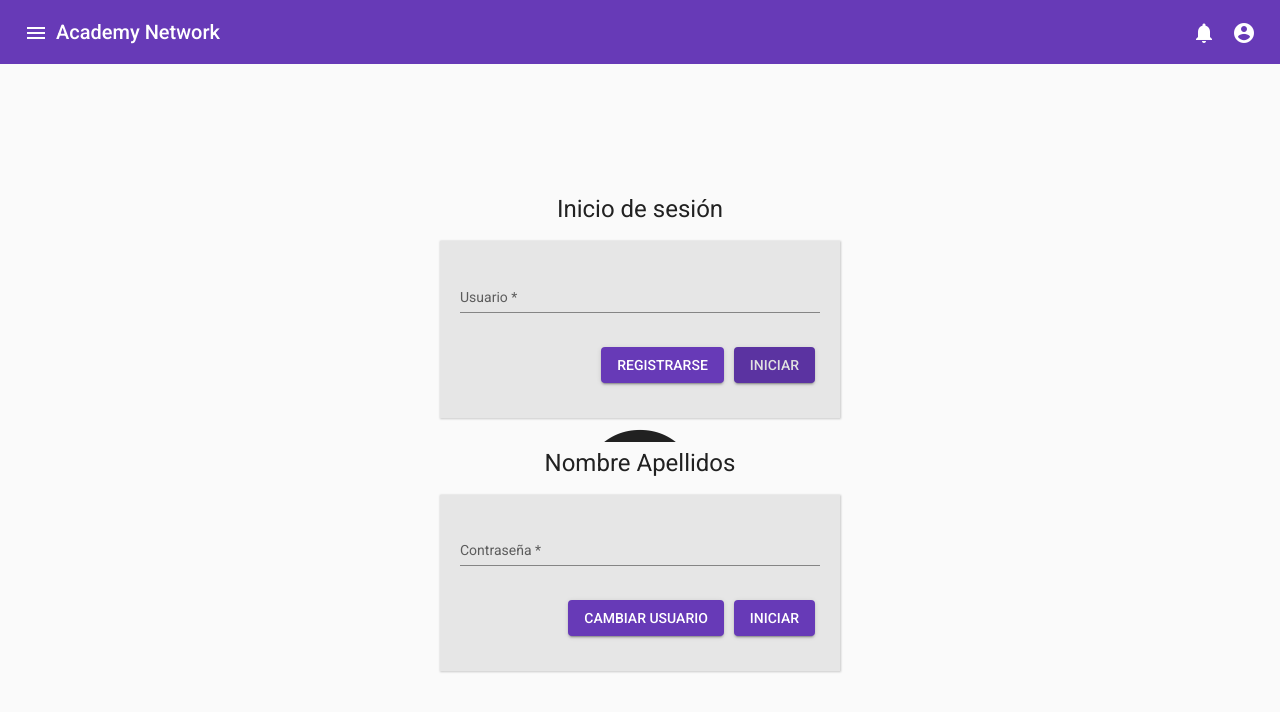
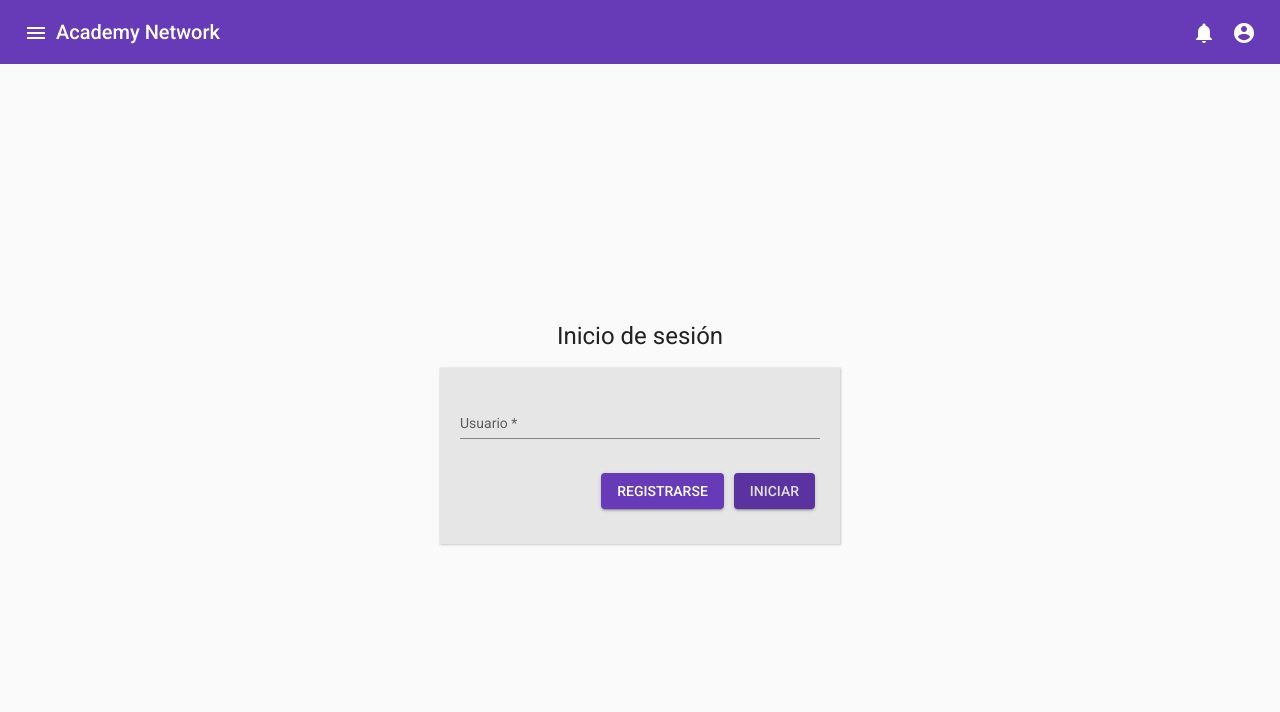
Before and after one commit to deltasoftmx/AcademicNetworkWebApp, an Angular app: page /login in a window 1280 px wide. Shown: the top 712 px of the page. Built offline with nearby package versions, Linux system fonts and the light colour scheme.

Commit message:
Se realizó que al pedir la contraseña del usuario se haga en la misma vista de login.

```diff
--- a/src/app/modules/views/login/login.component.css
+++ b/src/app/modules/views/login/login.component.css
@@ -13,7 +13,6 @@ mat-icon {
   text-align: center;
 }
 
-<<<<<<< HEAD
 .active {
   display: inline-block;
 }
@@ -21,9 +20,3 @@ mat-icon {
 .inactive {
   display: none;
 }
-
-=======
-.get-password {
-  display: none;
-}
->>>>>>> bc5ab5f4ac736d7745cc566a4864adfa635848ac
--- a/src/app/modules/views/login/login.component.html
+++ b/src/app/modules/views/login/login.component.html
@@ -18,7 +18,7 @@
     </div>
 
 
-    <div class="get-password">
+    <div class="get-password inactive">
       <mat-icon>account_circle</mat-icon>
       <h1 class="global-main-title">Nombre Apellidos</h1>
       <app-single-field-form-n2options
```
